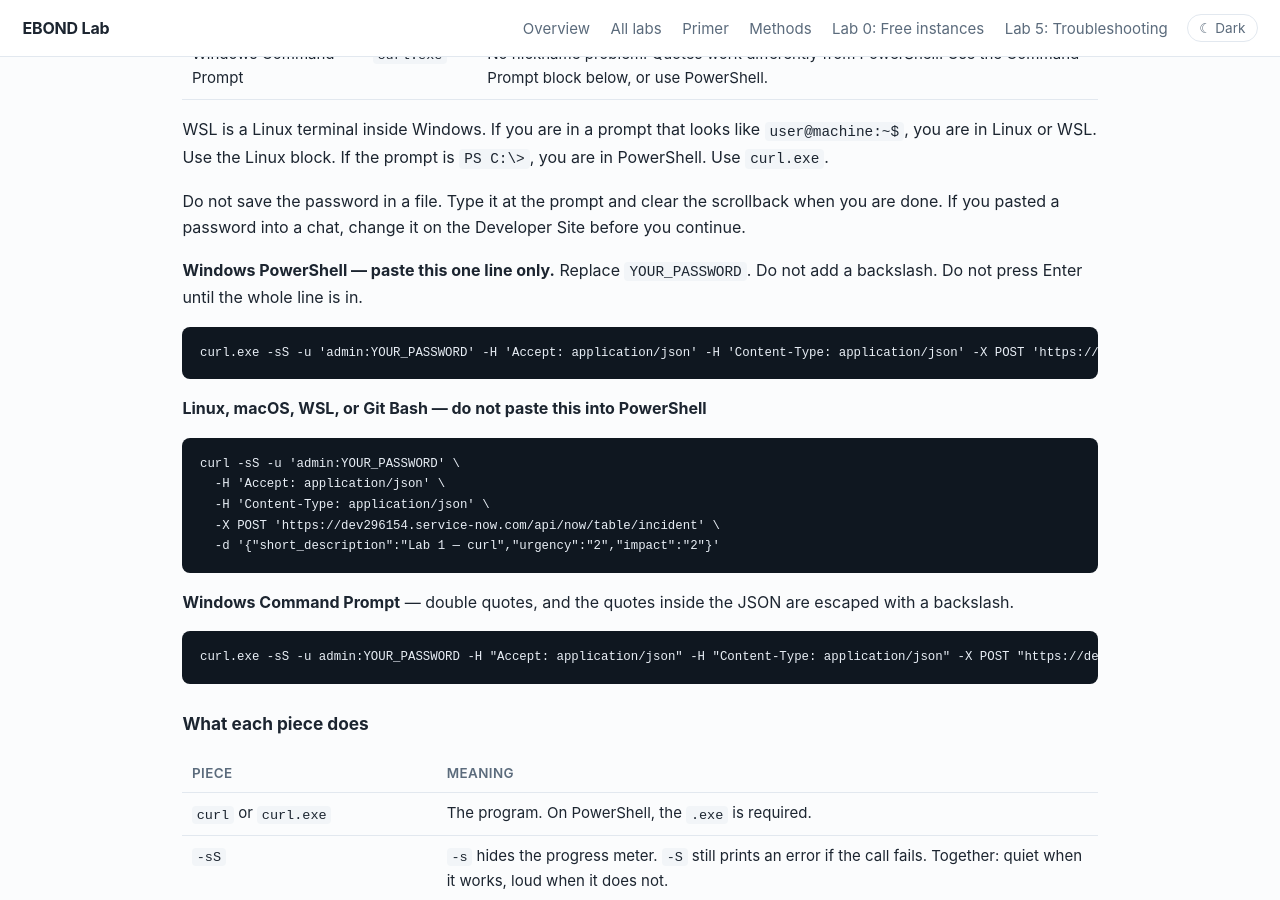
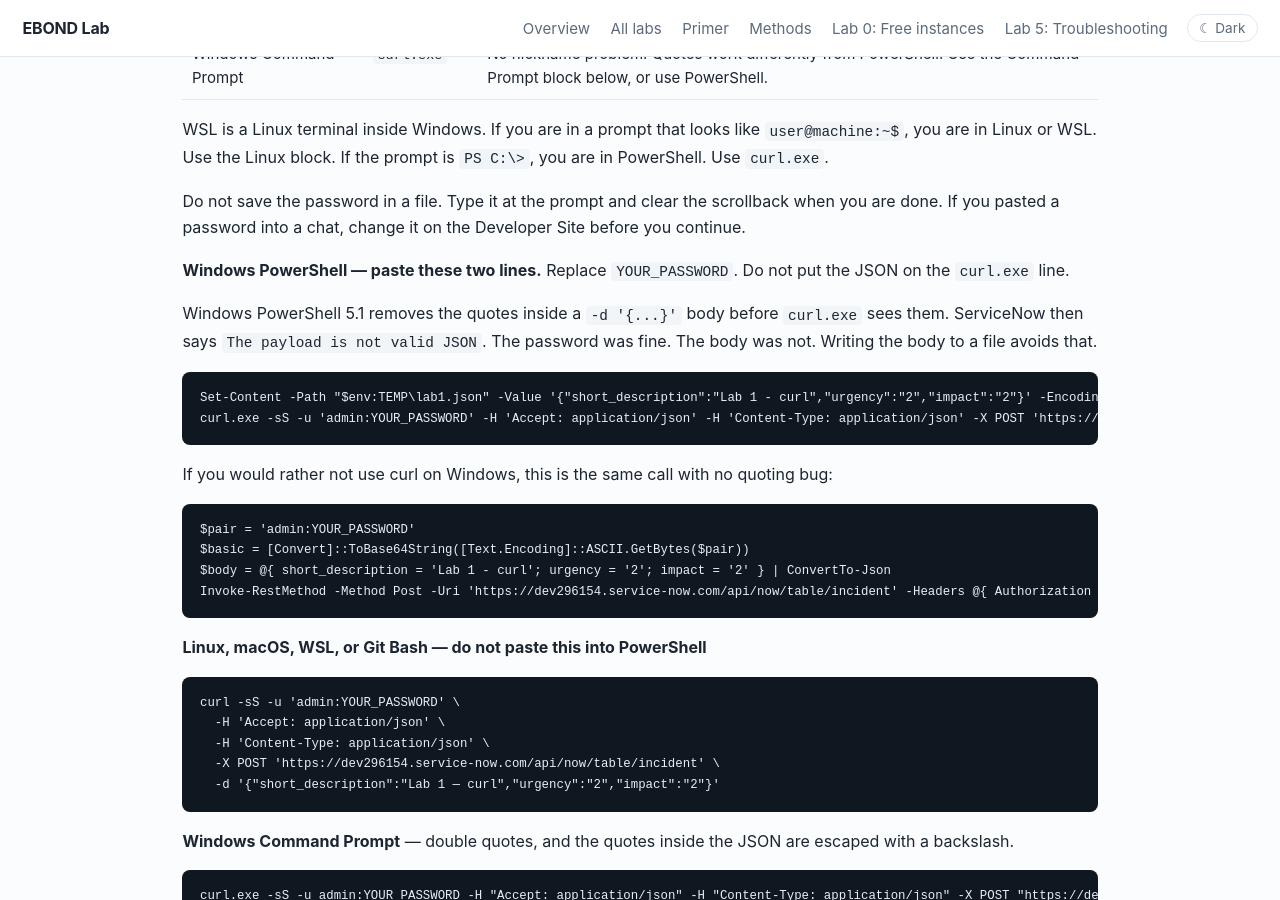
Before and after one commit to eltonaguiar/EBOND_ServiceNowSalesforce, a Jekyll site: the page built from site/labs/01-table-api.md, in a window 1280 px wide and 900 px high, scrolled down 1943 px. Built offline with Jekyll 4.4.1, drawn with Linux system fonts in a browser that asks for light colours.

Commit message:
Fix PowerShell 5.1 curl: write the JSON to a file so quotes are not stripped.

````diff
--- a/site/labs/01-table-api.md
+++ b/site/labs/01-table-api.md
@@ -130,10 +130,22 @@ WSL is a Linux terminal inside Windows. If you are in a prompt that looks like `
 
 Do not save the password in a file. Type it at the prompt and clear the scrollback when you are done. If you pasted a password into a chat, change it on the Developer Site before you continue.
 
-**Windows PowerShell — paste this one line only.** Replace `YOUR_PASSWORD`. Do not add a backslash. Do not press Enter until the whole line is in.
+**Windows PowerShell — paste these two lines.** Replace `YOUR_PASSWORD`. Do not put the JSON on the `curl.exe` line.
+
+Windows PowerShell 5.1 removes the quotes inside a `-d '{...}'` body before `curl.exe` sees them. ServiceNow then says `The payload is not valid JSON`. The password was fine. The body was not. Writing the body to a file avoids that.
 
 ```powershell
-curl.exe -sS -u 'admin:YOUR_PASSWORD' -H 'Accept: application/json' -H 'Content-Type: application/json' -X POST 'https://dev296154.service-now.com/api/now/table/incident' -d '{"short_description":"Lab 1 - curl","urgency":"2","impact":"2"}'
+Set-Content -Path "$env:TEMP\lab1.json" -Value '{"short_description":"Lab 1 - curl","urgency":"2","impact":"2"}' -Encoding ascii
+curl.exe -sS -u 'admin:YOUR_PASSWORD' -H 'Accept: application/json' -H 'Content-Type: application/json' -X POST 'https://dev296154.service-now.com/api/now/table/incident' --data-binary "@$env:TEMP\lab1.json"
+```
+
+If you would rather not use curl on Windows, this is the same call with no quoting bug:
+
+```powershell
+$pair = 'admin:YOUR_PASSWORD'
+$basic = [Convert]::ToBase64String([Text.Encoding]::ASCII.GetBytes($pair))
+$body = @{ short_description = 'Lab 1 - curl'; urgency = '2'; impact = '2' } | ConvertTo-Json
+Invoke-RestMethod -Method Post -Uri 'https://dev296154.service-now.com/api/now/table/incident' -Headers @{ Authorization = "Basic $basic"; Accept = 'application/json' } -ContentType 'application/json' -Body $body
 ```
 
 **Linux, macOS, WSL, or Git Bash — do not paste this into PowerShell**
````
